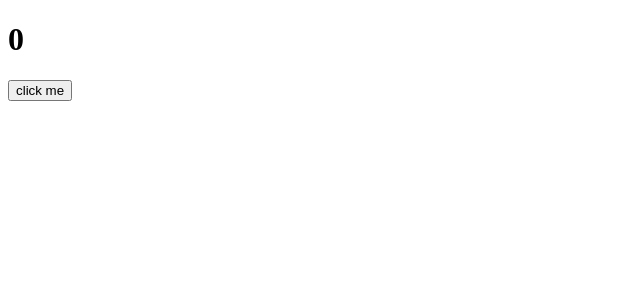
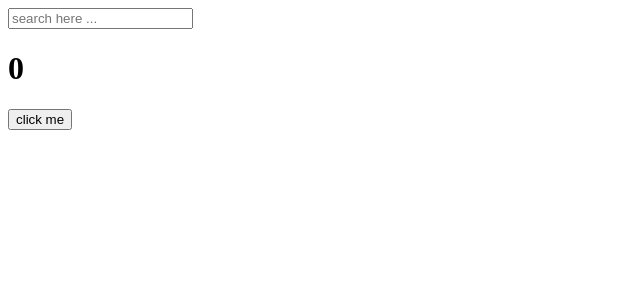
Before and after one commit to chilbaek/TIL2, a React (Create React App) app in the folder frontend/react-for-beginners/: page / in a window 1280 px wide. Shown: the top 300 px of the page, without its empty margins (0-640 px from the left). Built offline with nearby package versions, Linux system fonts and the light colour scheme.

Commit message:
#6.3 Recap

```diff
--- a/frontend/react-for-beginners/src/App.js
+++ b/frontend/react-for-beginners/src/App.js
@@ -2,13 +2,31 @@ import {useEffect, useState} from "react";
 
 function App() {
     const [counter, setValue] = useState(0);
+    const [keyword, setKeyword] = useState("")
     const onClick = () => setValue((prev) => prev + 1);
-    console.log("i run all the time");
+    const onChange = (event) => setKeyword(event.target.value);
     useEffect(() => {
-        console.log("CALL THE API")
+        console.log("I run all the time");
     }, []);
+    useEffect(() => {
+        // if(keyword !== "" && keyword.length > 5) {
+            console.log("I run when 'keyword' changes.", keyword);
+        // }
+    }, [keyword]);
+   useEffect(() => {
+       console.log("I run when 'counter' changes.", counter);
+    }, [counter]);
+  useEffect(() => {
+       console.log("I run when 'counter' & 'keyword' changes.", counter, keyword);
+    }, [counter, keyword]);
   return (
     <div>
+        <input
+            value={keyword}
+            onChange={onChange}
+            type="text"
+            placeholder="search here ..."
+        />
       <h1>{counter}</h1>
       <button onClick={onClick}>click me </button>
     </div>
```
